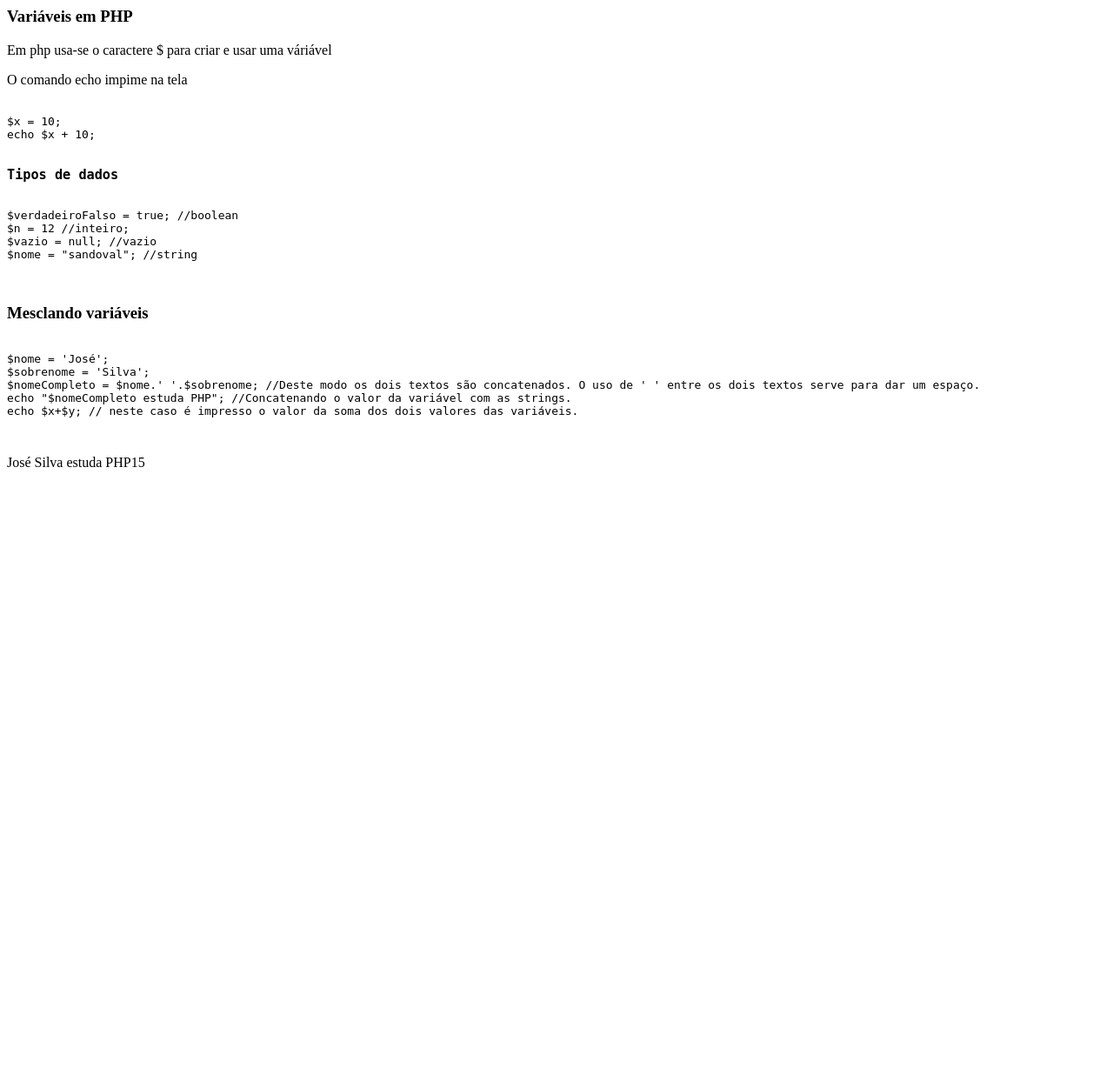
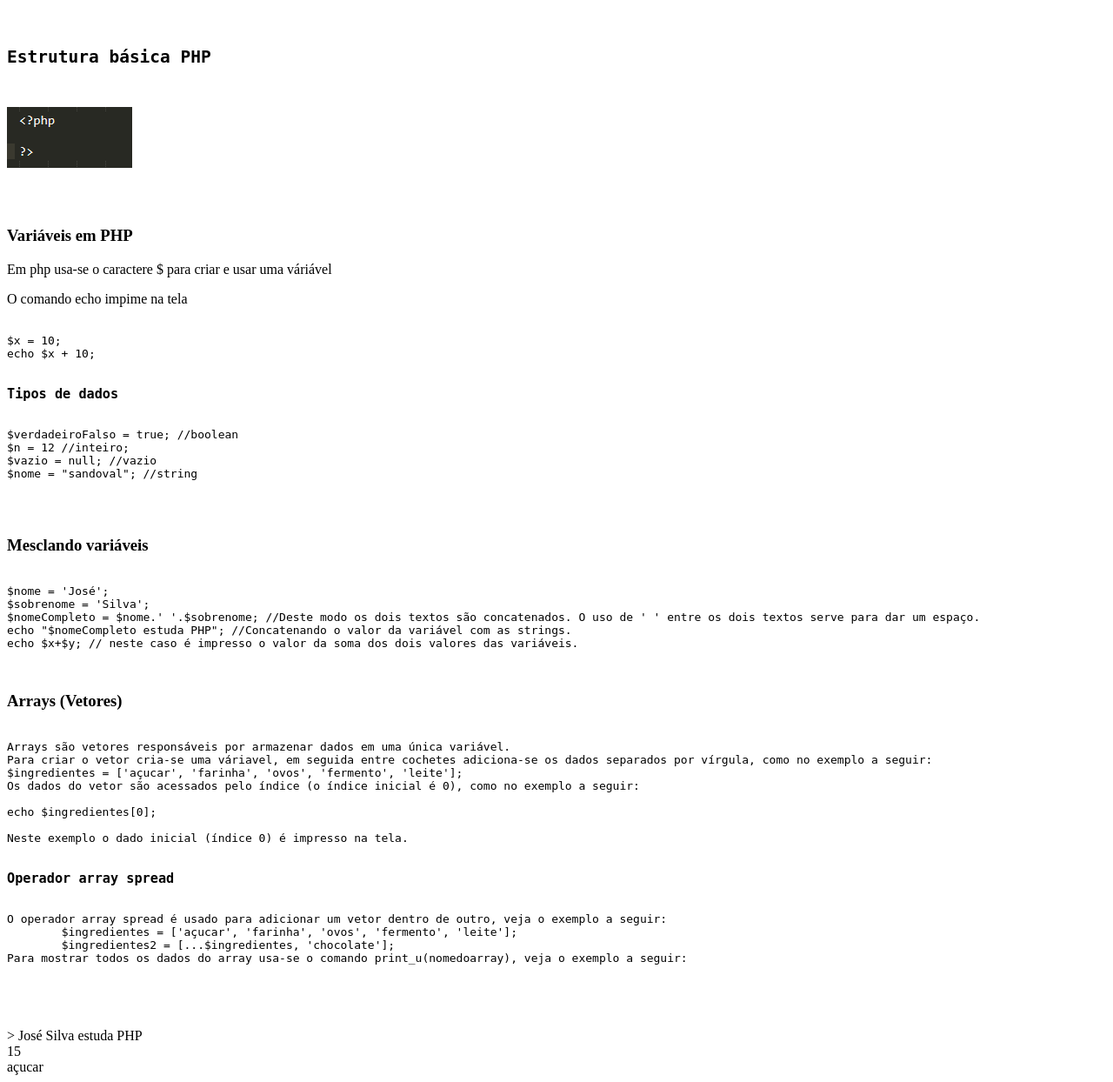
Before and after one commit to SandovalTLima/programarphp, a PHP site: page / in a window 1280 px wide. Shown: the whole page at 87% size. Before the commit the page ends 537 px from the top, so only its background shows below. Run offline with PHP 8.4, Linux system fonts and the light colour scheme.

Commit message:
Aulas 9, 10 e 11

```diff
--- a/index.php
+++ b/index.php
@@ -4,6 +4,17 @@
 		<title>Estudando php e html</title>
 	</head>
 	<body>
+		<div id="introducao">
+			<pre>
+				<code>
+					<h2>Estrutura básica PHP</h2>
+
+<img src="../imagens/php.png"/>
+
+				</code>
+			</pre>
+		</div>
+
 		<div id="variáveis">
 			<h3>Variáveis em PHP</h3>
 			<p>Em php usa-se o caractere $ para criar e usar uma váriável </p>
@@ -17,9 +28,11 @@ $verdadeiroFalso = true; //boolean
 $n = 12 //inteiro;
 $vazio = null; //vazio
 $nome = "sandoval"; //string
+
 				</code>
 			</pre>
 			<h3>Mesclando variáveis</h3>
+
 			<pre>
 				<cod>
 $nome = 'José';
@@ -30,6 +43,29 @@ echo $x+$y; // neste caso é impresso o valor da soma dos dois valores das vari
 				</cod>
 			</pre>
 		</div>
+		<div id="vetores">
+			<h3>Arrays (Vetores)</h3>
+            <pre>
+            	<code>
+Arrays são vetores responsáveis por armazenar dados em uma única variável.
+Para criar o vetor cria-se uma váriavel, em seguida entre cochetes adiciona-se os dados separados por vírgula, como no exemplo a seguir:
+$ingredientes = ['açucar', 'farinha', 'ovos', 'fermento', 'leite'];
+Os dados do vetor são acessados pelo índice (o índice inicial é 0), como no exemplo a seguir:
+
+echo $ingredientes[0];
+
+Neste exemplo o dado inicial (índice 0) é impresso na tela.
+			<h3>Operador array spread</h3>
+O operador array spread é usado para adicionar um vetor dentro de outro, veja o exemplo a seguir:
+	$ingredientes = ['açucar', 'farinha', 'ovos', 'fermento', 'leite'];
+	$ingredientes2 = [...$ingredientes, 'chocolate'];
+Para mostrar todos os dados do array usa-se o comando print_u(nomedoarray), veja o exemplo a seguir:
+
+
+            	</code>
+            </pre>
+
+		</div>>
 			</body>
 	</html>
 
@@ -47,6 +83,12 @@ echo $x+$y; // neste caso é impresso o valor da soma dos dois valores das vari
 	$nome = 'José';
 	$sobrenome = 'Silva';
 	$nomeCompleto = $nome.' '.$sobrenome;
-	echo "$nomeCompleto estuda PHP";
-	echo $x+$y;
+	echo "$nomeCompleto estuda PHP"."<br/>";//."<br/>" serve para quebrar linha
+	echo $x+$y."<br/>";
+	//Arrays
+	$ingredientes = ['açucar', 'farinha', 'ovos', 'fermento', 'leite'];
+	//$ingredientes2 = [...$ingredientes, 'chocolate'];
+	echo $ingredientes[0]."<br/>";
+	//echo $ingredientes2[2];
+	//print_r($ingredientes);
 ?>
```
Also changed, not shown: README.txt, imagens/php.PNG (added).
